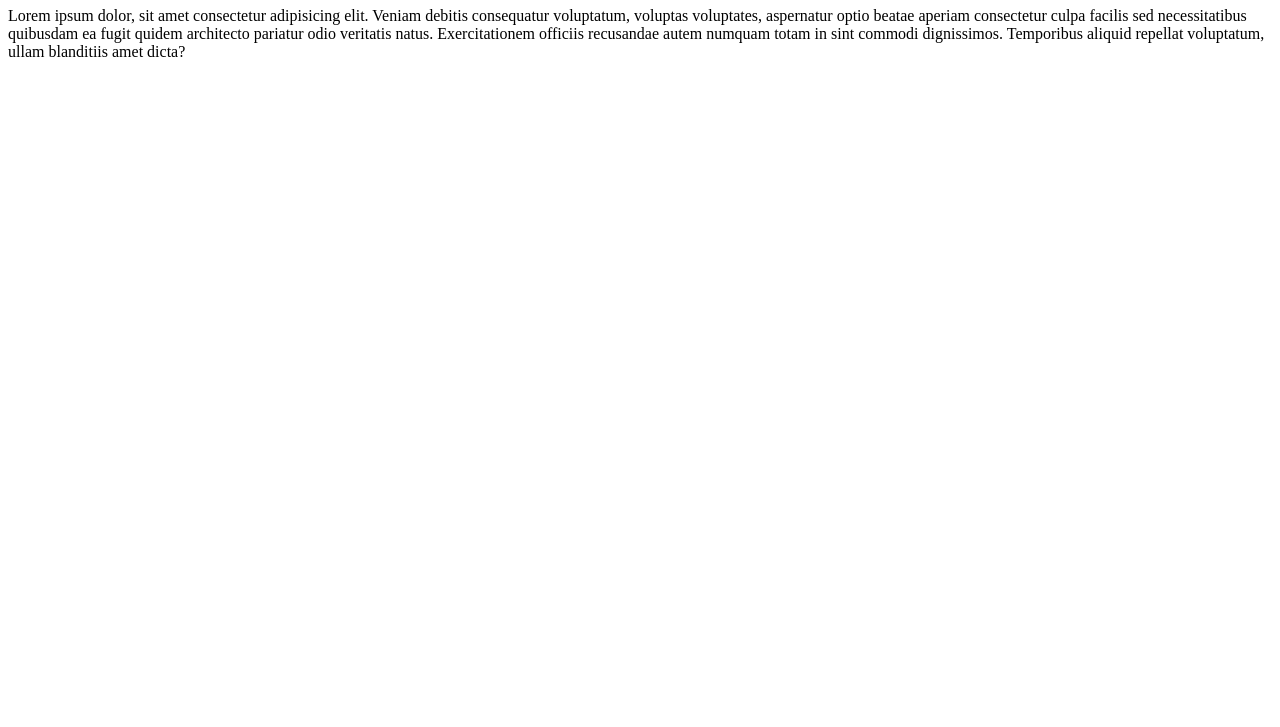
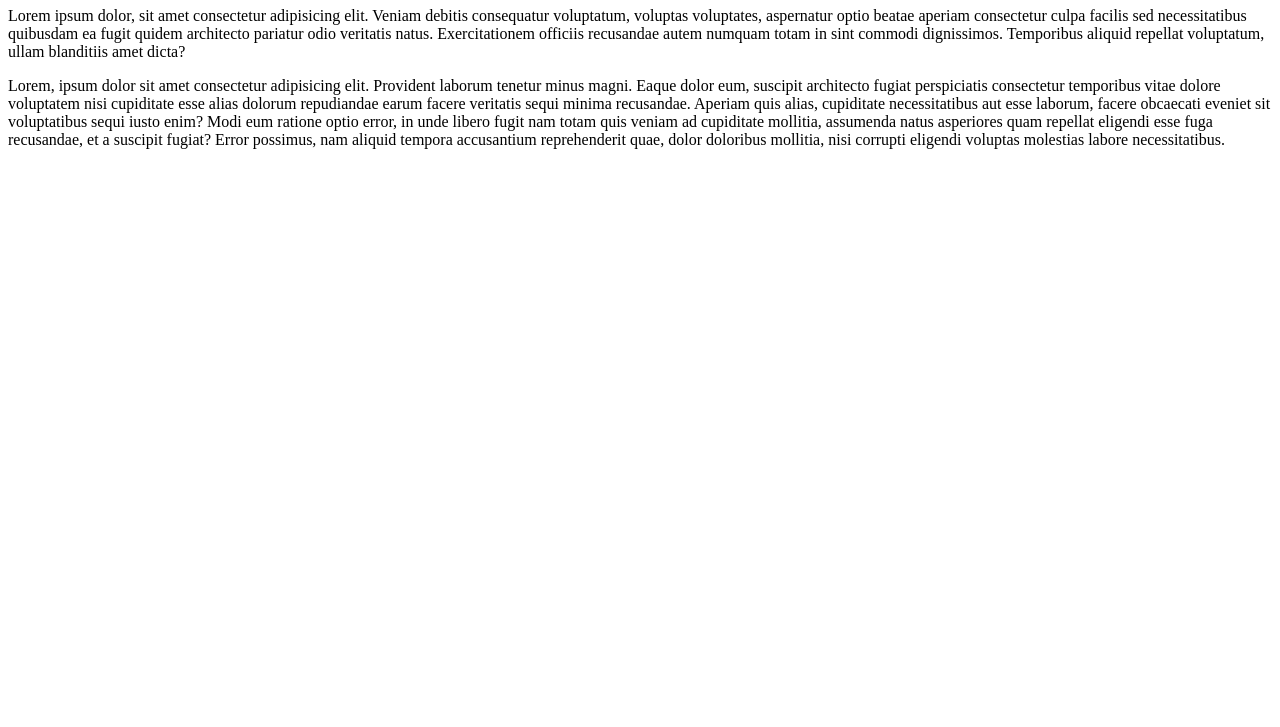
Before and after one commit to bawidyantoro/coba-git-remote, a plain HTML site: page index.html in a window 1280 px wide. Shown: the part 73-800 px from the top of the page. Drawn offline with Linux system fonts and the light colour scheme.

Commit message:
menambahkan paragraf baru

```diff
--- a/index.html
+++ b/index.html
@@ -14,6 +14,14 @@
         voluptates, aspernatur optio beatae aperiam consectetur culpa facilis sed necessitatibus quibusdam ea fugit
         quidem architecto pariatur odio veritatis natus. Exercitationem officiis recusandae autem numquam totam in sint
         commodi dignissimos. Temporibus aliquid repellat voluptatum, ullam blanditiis amet dicta?</p>
+    <p>Lorem, ipsum dolor sit amet consectetur adipisicing elit. Provident laborum tenetur minus magni. Eaque dolor eum,
+        suscipit architecto fugiat perspiciatis consectetur temporibus vitae dolore voluptatem nisi cupiditate esse
+        alias dolorum repudiandae earum facere veritatis sequi minima recusandae. Aperiam quis alias, cupiditate
+        necessitatibus aut esse laborum, facere obcaecati eveniet sit voluptatibus sequi iusto enim? Modi eum ratione
+        optio error, in unde libero fugit nam totam quis veniam ad cupiditate mollitia, assumenda natus asperiores quam
+        repellat eligendi esse fuga recusandae, et a suscipit fugiat? Error possimus, nam aliquid tempora accusantium
+        reprehenderit quae, dolor doloribus mollitia, nisi corrupti eligendi voluptas molestias labore necessitatibus.
+    </p>
 </body>
 
 </html>
```
